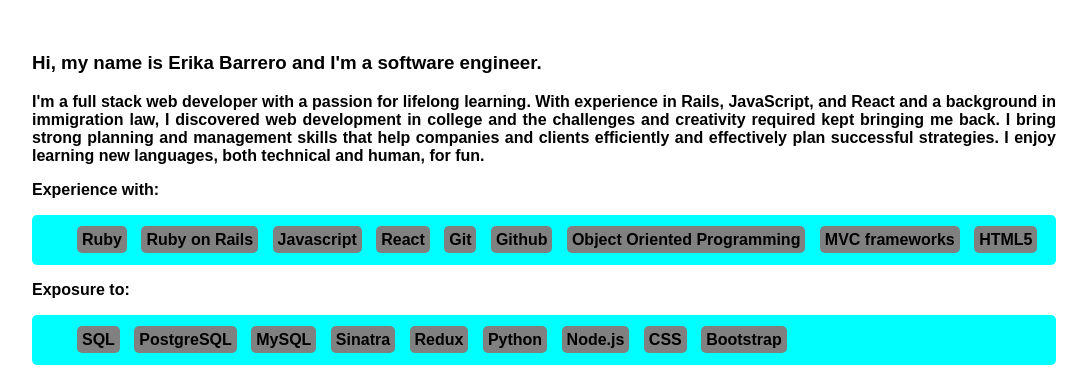
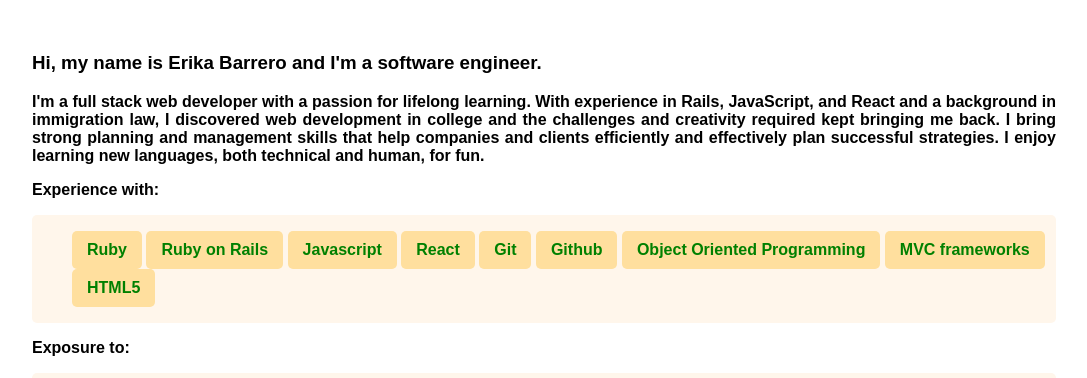
Before and after one commit to e-barr/personal-profile, a website: page index.html in a window 1280 px wide. Shown: the part 382-760 px from the top of the page, without its empty margins (96-1183 px from the left). Drawn offline with Linux system fonts and the light colour scheme.

Commit message:
update skills formatting

```diff
--- a/main.css
+++ b/main.css
@@ -33,7 +33,7 @@ p {
 }
 
 .skills {
-    background-color: aqua;
+    background-color: #FFF6EB;
     border-radius: 5px;
     max-width: auto;
     overflow: hidden;
@@ -42,12 +42,18 @@ p {
 
 .skills ul {
     list-style-type: none;
+    min-width: 20px;
 }
 
 .skills li {
-    display: inline;
-    background-color: grey;
+    background-color: #ffdf9e;
     border-radius: 5px;
-    margin: 5px;
-    padding: 5px;
+    color: green;
+    padding: 15px;
+    padding-top: 10px;
+    padding-bottom: 10px;
+    text-align: center;
+    text-decoration: none;
+    display: inline-block;
+    font-size: 16px;
 }
```
